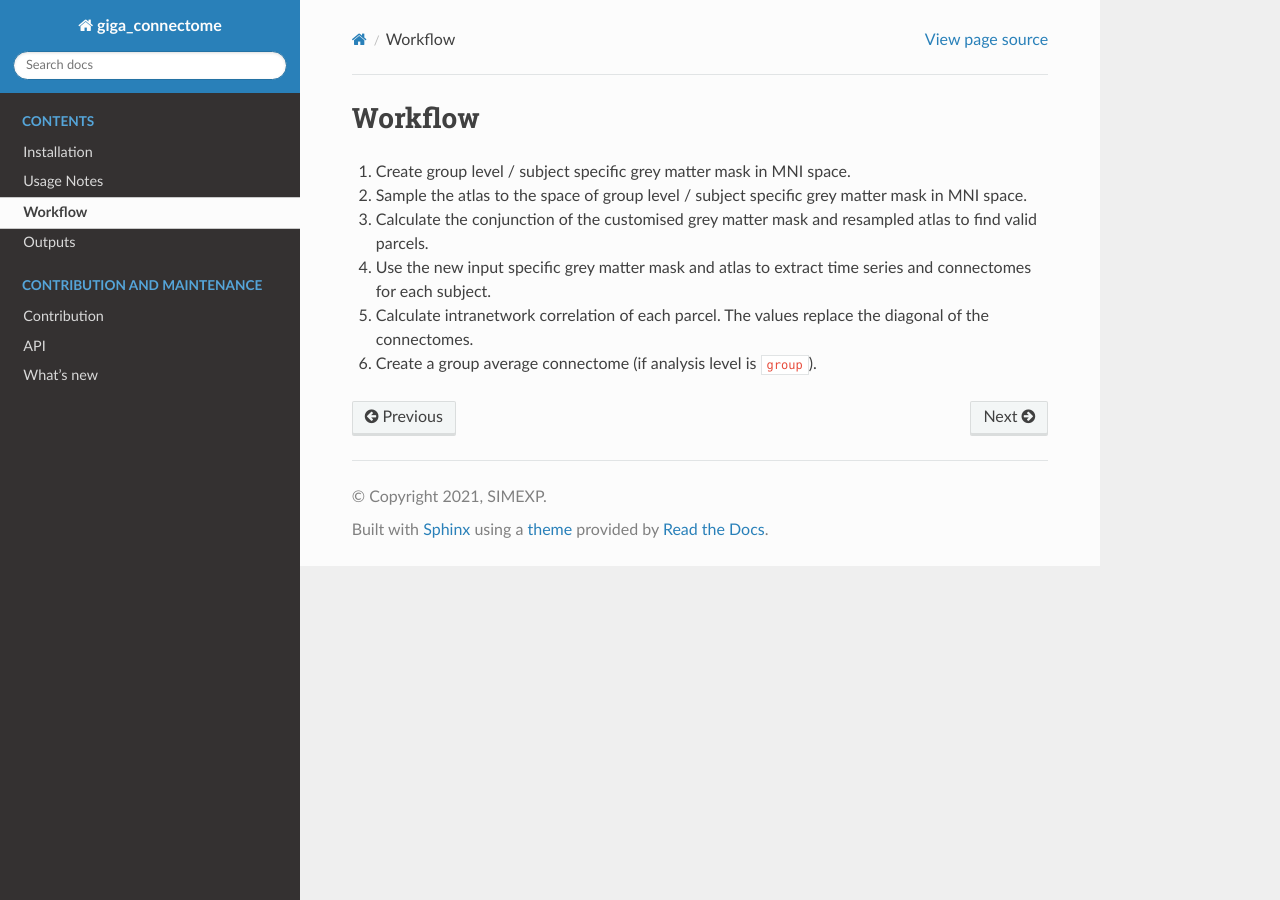
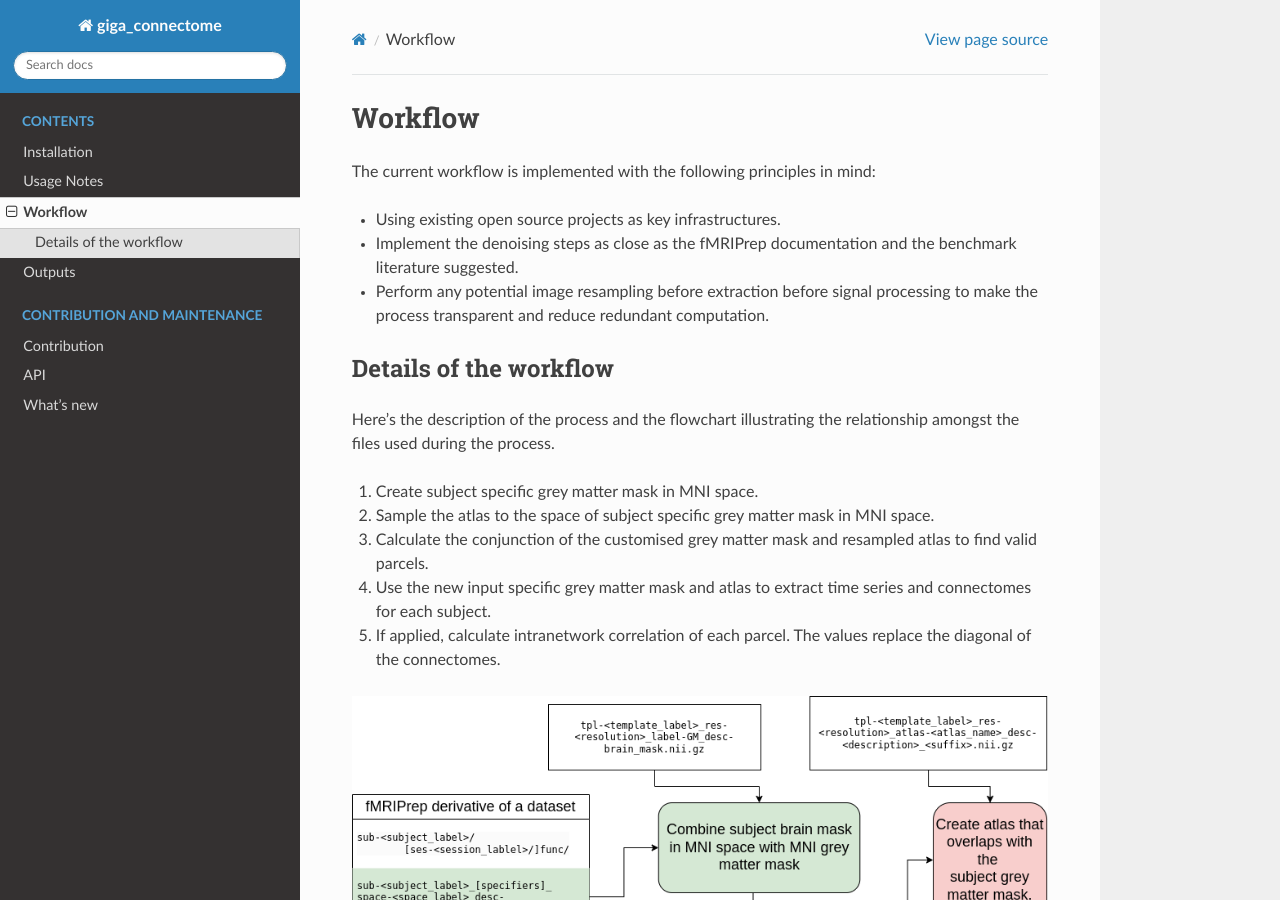
Before and after one commit to bids-apps/giga_connectome, a Sphinx documentation site: the page built from docs/source/workflow.md, in a window 1280 px wide and 900 px high. Built offline with Sphinx 7.4.7 and the Read the Docs theme 2.0.0, drawn with Linux system fonts in a browser that asks for light colours; the version number could not be read and is left out.

Commit message:
DOCS gigaconnectome workflow with flow chart (#114)

```diff
--- a/docs/source/workflow.md
+++ b/docs/source/workflow.md
@@ -1,13 +1,23 @@
 # Workflow
 
-1. Create group level / subject specific grey matter mask in MNI space.
+The current workflow is implemented with the following principles in mind:
 
-2. Sample the atlas to the space of group level  / subject specific grey matter mask in MNI space.
+- Using existing open source projects as key infrastructures.
+- Implement the denoising steps as close as the fMRIPrep documentation and the benchmark literature suggested.
+- Perform any potential image resampling before extraction before signal processing to make the process transparent and reduce redundant computation.
+
+## Details of the workflow
+
+Here's the description of the process and the flowchart illustrating the relationship amongst the files used during the process.
+
+1. Create subject specific grey matter mask in MNI space.
+
+2. Sample the atlas to the space of subject specific grey matter mask in MNI space.
 
 3. Calculate the conjunction of the customised grey matter mask and resampled atlas to find valid parcels.
 
 4. Use the new input specific grey matter mask and atlas to extract time series and connectomes for each subject.
 
-5. Calculate intranetwork correlation of each parcel. The values replace the diagonal of the connectomes.
+5. If applied, calculate intranetwork correlation of each parcel. The values replace the diagonal of the connectomes.
 
-6. Create a group average connectome (if analysis level is `group`).
+![](./images/giga_connectome.png)
--- a/pyproject.toml
+++ b/pyproject.toml
@@ -83,7 +83,6 @@
 exclude = "giga_connectome/_version.py"
 line_length = 79
 
-
 [tool.mypy]
 check_untyped_defs = true
 disallow_any_generics = true
```
Also changed, not shown: .pre-commit-config.yaml, docs/source/images/giga_connectome.drawio.svg (added), docs/source/images/giga_connectome.png (added), 1 other file.
